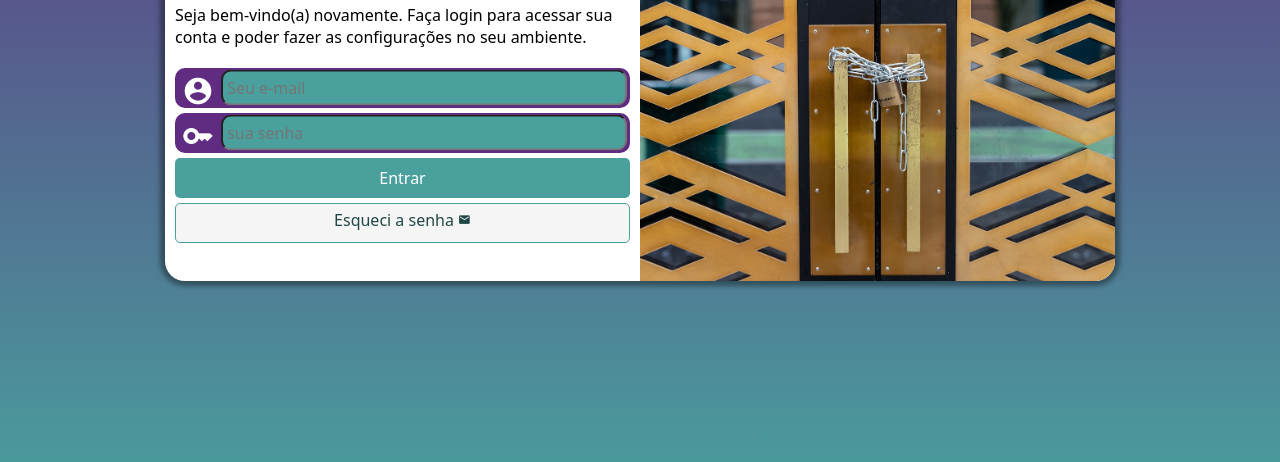
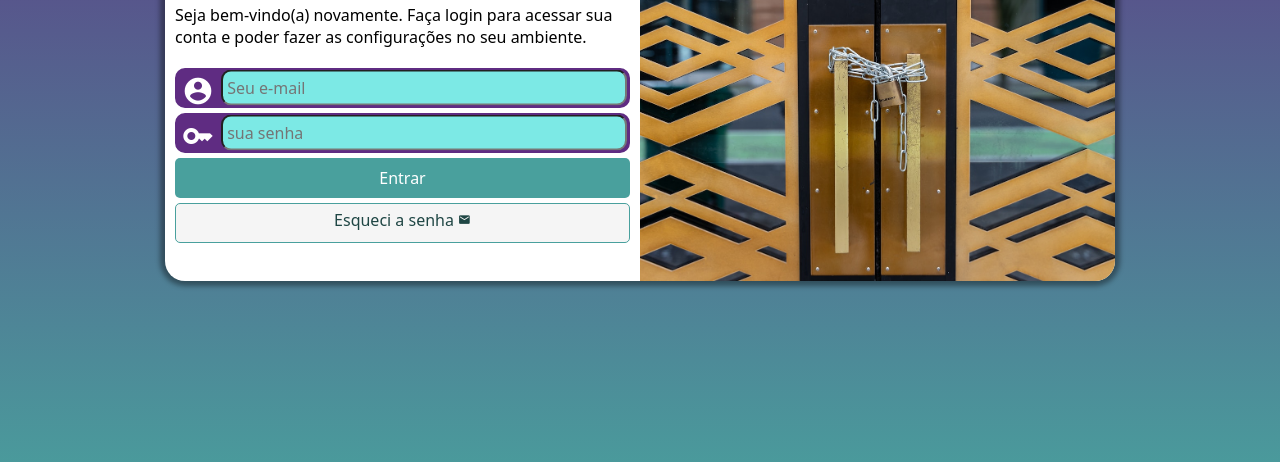
Before and after one commit to fabi0ribeir0/projeto-login, a plain HTML site: page index.html in a window 1280 px wide. Shown: the part 294-756 px from the top of the page. Drawn offline with Linux system fonts and the light colour scheme.

Commit message:
Update style.css

```diff
--- a/estilos/style.css
+++ b/estilos/style.css
@@ -83,7 +83,7 @@ div.campo > i {
 }
 
 div.campo > input {
-    background-color: #49a09d;
+    background-color: #7ce9e5;
     font-size: 1em;
     width: calc(100% - 45px);
     height: 100%;
```
